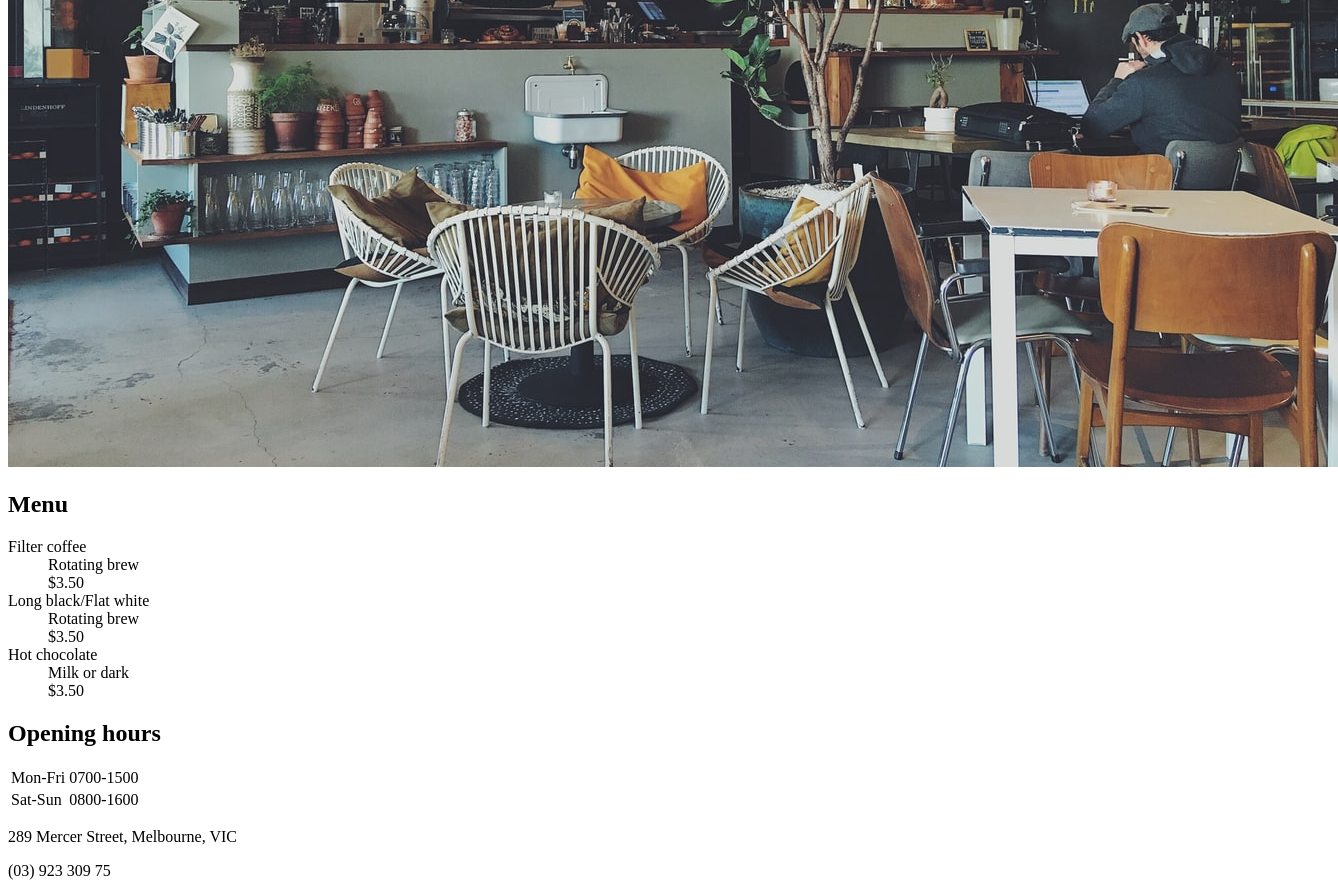
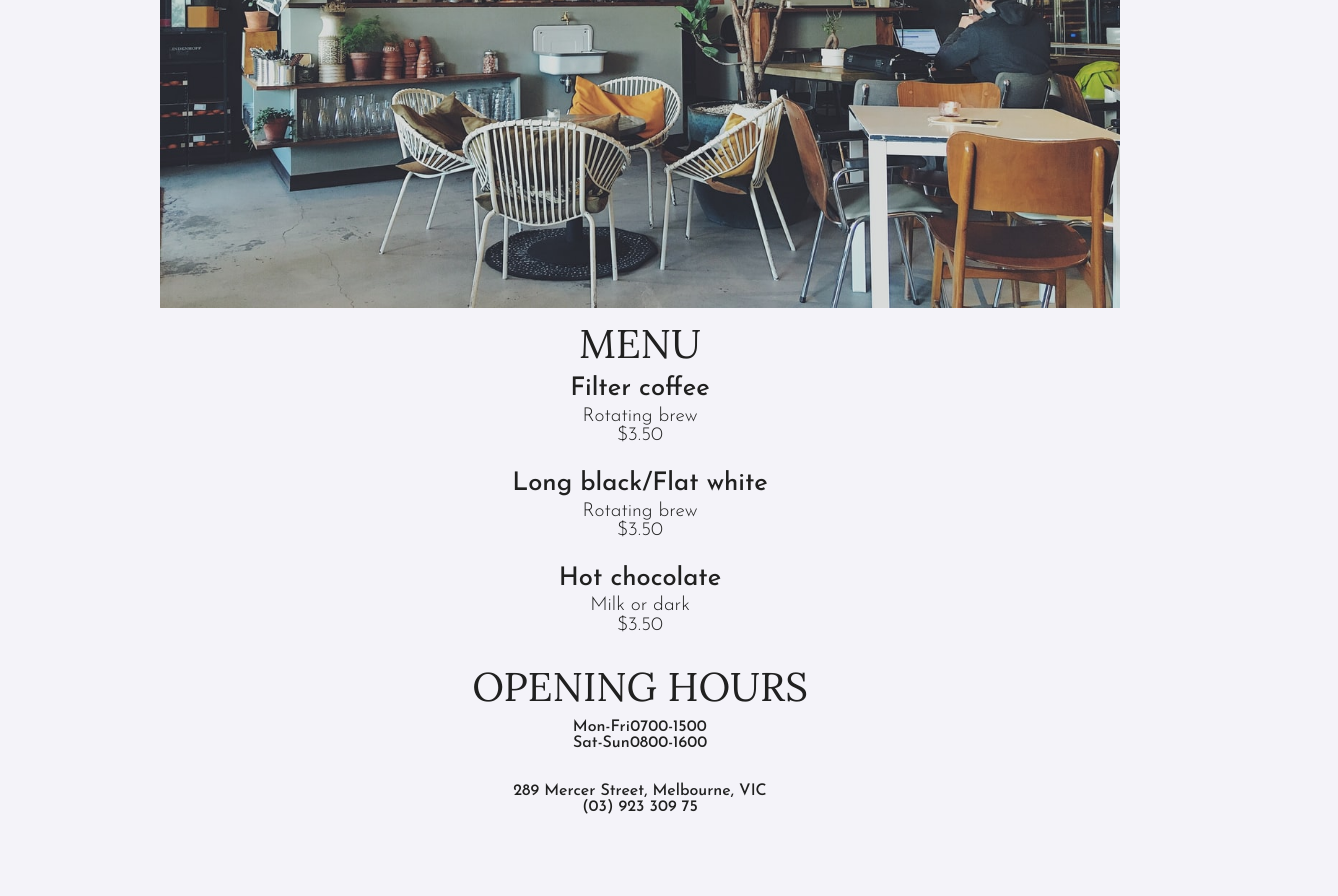
Before and after one commit to DrArzooA/W4---Monstera-Cafe, a plain HTML site: page index.html in a window 1280 px wide. Shown: the part 894-1790 px from the top of the page, 1338 px wide, since content can reach past the window. After the commit the page ends 1741 px from the top, so only its background shows below. Drawn offline with Linux system fonts and the light colour scheme.

Commit message:
Week4Work
INFO20005 Work

```diff
--- a/index.html
+++ b/index.html
@@ -6,6 +6,8 @@
     <meta http-equiv="X-UA-Compatible" content="IE=edge">
     <meta name="viewport" content="width=device-width, initial-scale=1.0">
     <title>Monstera</title>
+    <link rel="stylesheet" href="reset.css">
+    <link rel="stylesheet" href="styles.css">
 </head>
 
 <body>
@@ -16,18 +18,18 @@
     <nav>
         <h1>Monstera</h1>
         <!-- ul>(li>a)*3 -->
-        <ul>
+        <ul class="navbar-menu">
             <li><a href="#menu">Menu</a></li>
             <li><a href="#opening-hours">Opening hours</a></li>
             <li><a href="#contact">Contact</a></li>
         </ul>
     </nav>
 
-    <img src="cafe.jpg" alt="Photo of Monstera cafe">
+    <img class="cafe-photo" src="cafe.jpg" alt="Photo of Monstera cafe">
 
     <!-- alt + w -->
     <h2 id="menu">Menu</h2>
-    <dl>
+    <dl class="menu-list">
         <dt>Filter coffee</dt>
         <dd>Rotating brew</dd>
         <dd>$3.50</dd>
@@ -57,8 +59,10 @@
         </tbody>
     </table>
 
-    <p id="contact">289 Mercer Street, Melbourne, VIC</p>
-    <p>(03) 923 309 75</p>
+    <footer>
+        <p id="contact">289 Mercer Street, Melbourne, VIC</p>
+        <p>(03) 923 309 75</p>
+    </footer>
 
 </body>
 
--- /dev/null
+++ b/reset.css
@@ -0,0 +1,48 @@
+/* http://meyerweb.com/eric/tools/css/reset/
+   v2.0 | 20110126
+   License: none (public domain)
+*/
+
+html, body, div, span, applet, object, iframe,
+h1, h2, h3, h4, h5, h6, p, blockquote, pre,
+a, abbr, acronym, address, big, cite, code,
+del, dfn, em, img, ins, kbd, q, s, samp,
+small, strike, strong, sub, sup, tt, var,
+b, u, i, center,
+dl, dt, dd, ol, ul, li,
+fieldset, form, label, legend,
+table, caption, tbody, tfoot, thead, tr, th, td,
+article, aside, canvas, details, embed,
+figure, figcaption, footer, header, hgroup,
+menu, nav, output, ruby, section, summary,
+time, mark, audio, video {
+	margin: 0;
+	padding: 0;
+	border: 0;
+	font-size: 100%;
+	font: inherit;
+	vertical-align: baseline;
+}
+/* HTML5 display-role reset for older browsers */
+article, aside, details, figcaption, figure,
+footer, header, hgroup, menu, nav, section {
+	display: block;
+}
+body {
+	line-height: 1;
+}
+ol, ul {
+	/* list-style: none; */
+}
+blockquote, q {
+	quotes: none;
+}
+blockquote:before, blockquote:after,
+q:before, q:after {
+	content: '';
+	content: none;
+}
+table {
+	border-collapse: collapse;
+	border-spacing: 0;
+}
--- /dev/null
+++ b/styles.css
@@ -0,0 +1,87 @@
+@import url('https://fonts.googleapis.com/css2?family=Josefin+Sans:wght@300;500&family=Lora&display=swap');
+
+:root{
+    /* Colours */
+    --colour-bg: rgb(244, 243, 249);
+    --colour-text: rgb(32,32,32);
+
+    /* Typography */
+    --font-display: 'Lora', serif;
+    --font-body: 'Josefin Sans', sans-serif;
+}
+
+body{
+    background-color: var(--colour-bg);
+    color: var(--colour-text);
+    font-family: var(--font-body);
+    text-align: center;
+}
+
+h1{
+    font-family: var(--font-display);
+    text-transform: uppercase;
+    font-size: 5em;
+    margin: 0.4em;
+}
+
+h2{
+    font-family: var(--font-display);
+    text-transform: uppercase;
+    font-size: 2.5em;
+    margin: 0.3em;
+}
+
+nav{
+    margin-bottom: 1em;
+}
+
+table{
+    margin-left: auto;
+    margin-right: auto;
+}
+
+footer{
+    margin-top:2em;
+    margin-bottom: 2em;
+}
+
+.navbar-menu{
+    font-size: 1.25em;
+    text-transform: uppercase;
+}
+
+.navbar-menu > li > a{
+    text-decoration-line :none;
+}
+.navbar-menu > li > a:visited{
+    color: var(--colour-text);
+
+}
+
+.navbar-menu > li + li{
+    margin-top: 0.5em;
+}
+
+.menu-list{
+    margin-bottom: 2em;
+}
+
+.menu-list > dt{
+    font-size: 1.6em;
+    margin-bottom: 0.2em;
+}
+
+.cafe-photo{
+    width:960px;
+}
+
+
+
+.menu-list > dd{
+    font-size: 1.2em;
+    font-weight: 300;
+}
+
+.menu-list > dd + dt{
+    margin-top: 1em;
+}
```
